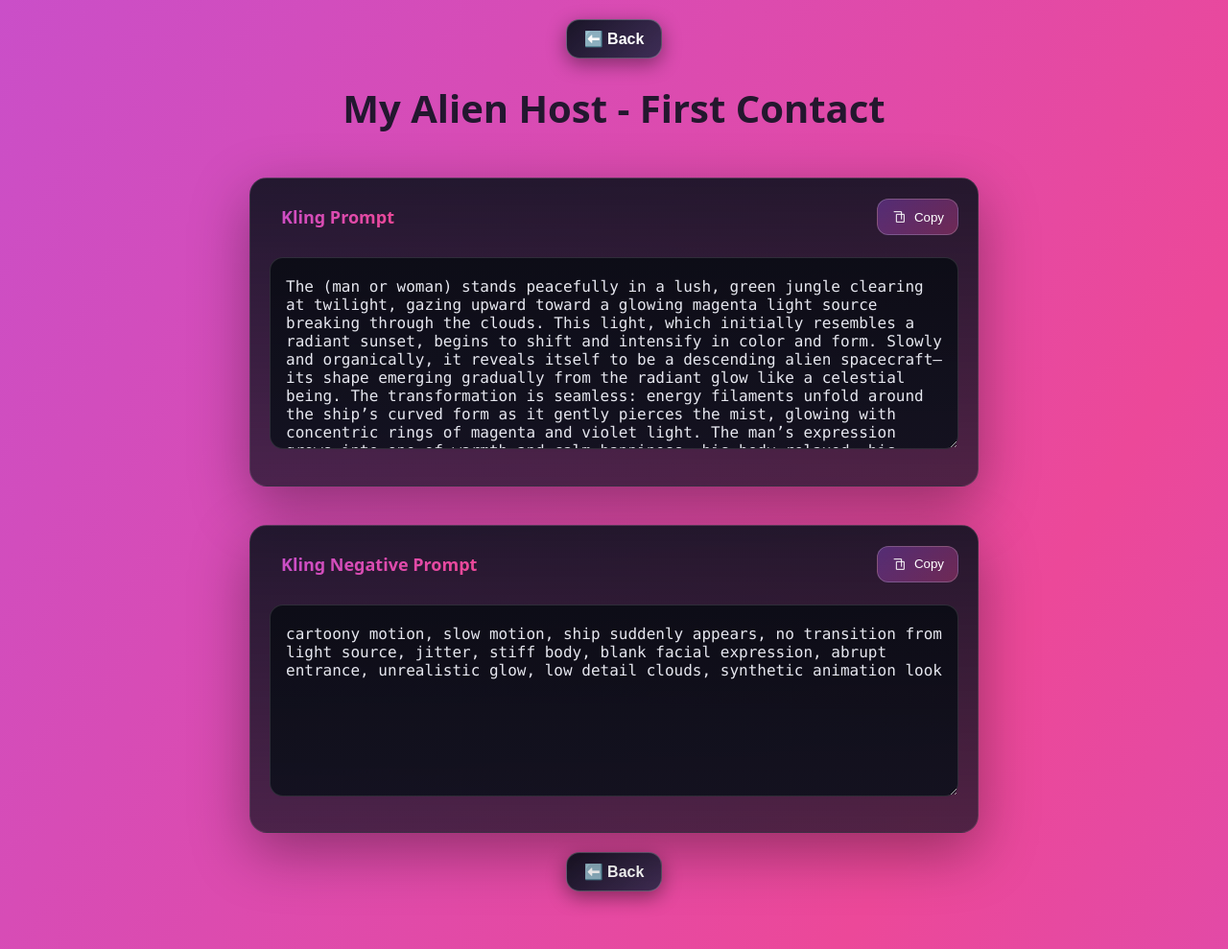
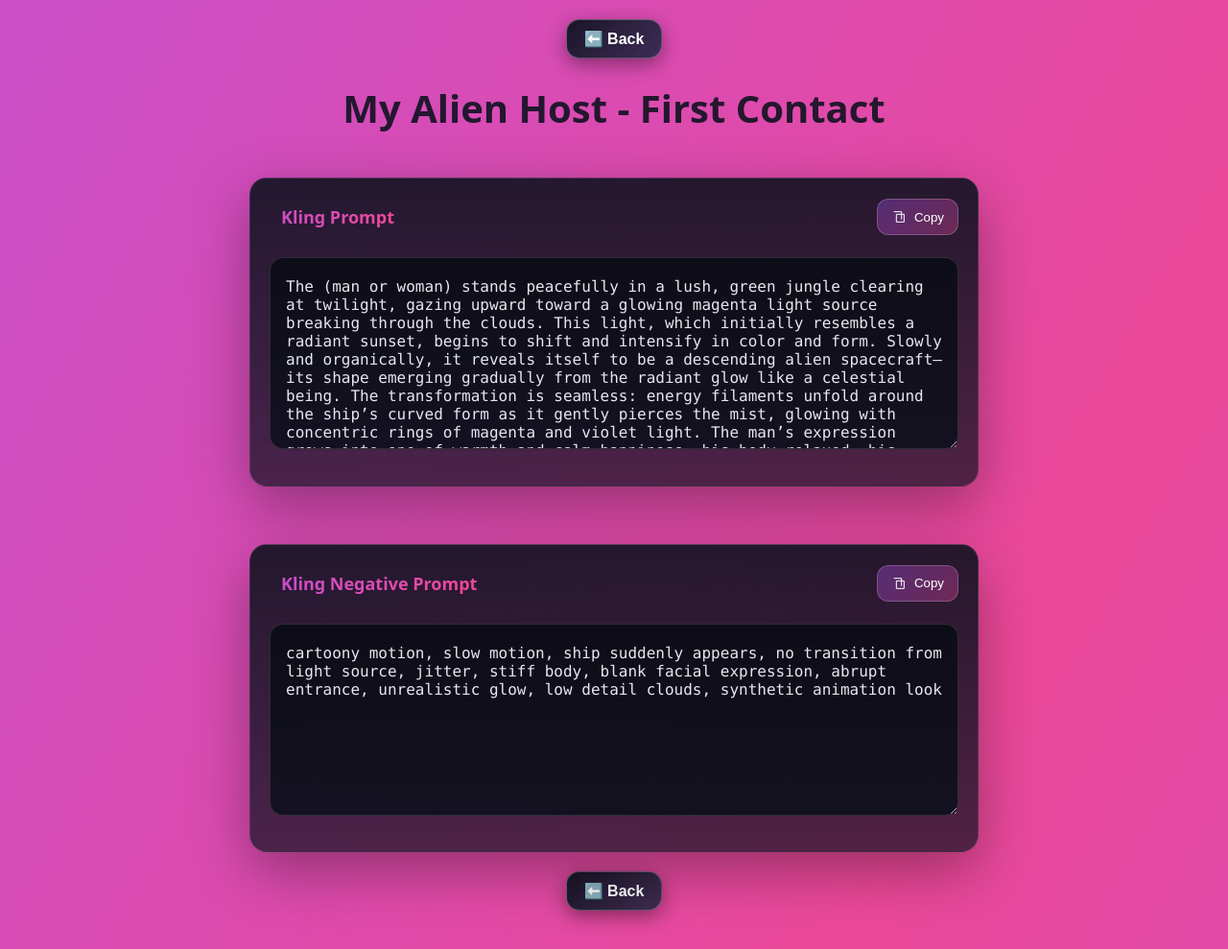
Before and after one commit to wolfman30/ai-twin-prompts, a Jekyll site: the page built from _prompts/first-contact-kling.md, in a window 1280 px wide. Shown: the whole page at 96% size. Built offline with Jekyll 4.4.1, drawn with Linux system fonts in a browser that asks for light colours.

Commit message:
fixing spacing

```diff
--- a/assets/css/prompt.css
+++ b/assets/css/prompt.css
@@ -46,6 +46,9 @@ h1{
   box-shadow:0 20px 60px rgba(0,0,0,.35);
   padding:70px 20px 30px;
   margin: 20px;
+}
+.card + .card{
+  margin-top: 40px;
 }
 .header-row{
   position:absolute;
```
